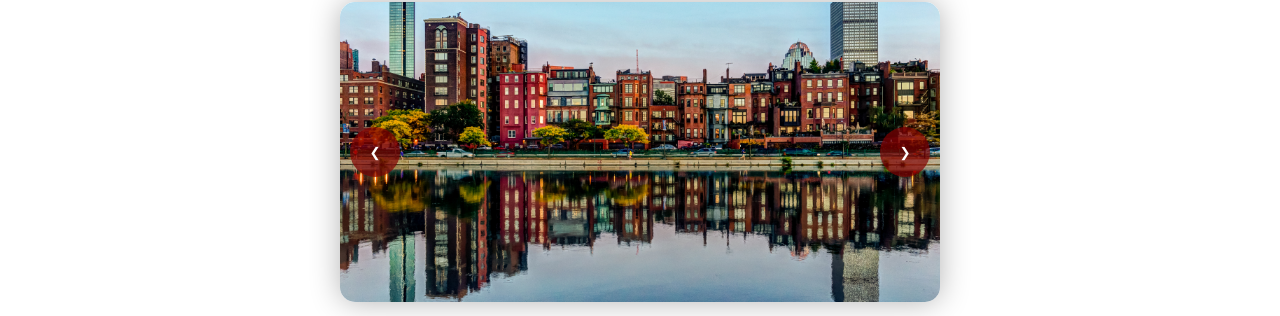
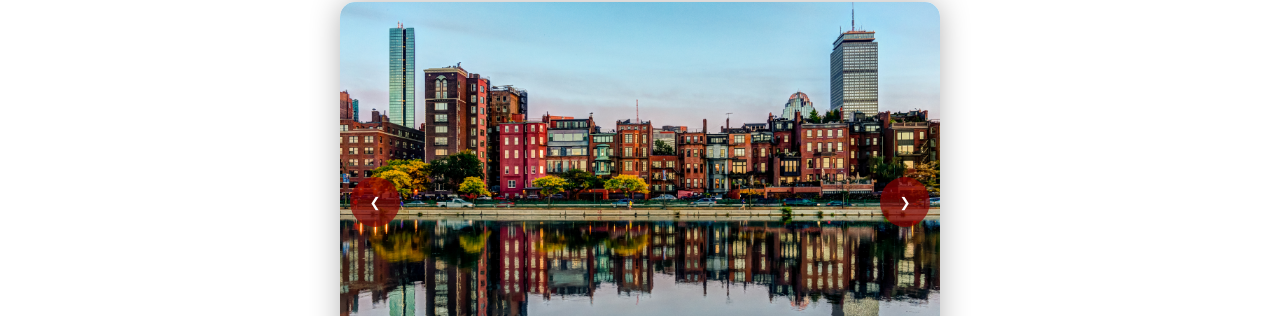
Before and after one commit to GA-JC/tcm24twg04, a plain HTML site: page build/boston.html in a window 1280 px wide. Shown: the part 108-424 px from the top of the page. Drawn offline with Linux system fonts and the light colour scheme.

Commit message:
Update styles.css

```diff
--- a/build/styles.css
+++ b/build/styles.css
@@ -136,8 +136,8 @@ nav ul li .dropdown.active {
     box-shadow: 0 0 30px rgba(0, 0, 0, 0.3); /* sombra */
     overflow: hidden;
     position: relative;
-    width: 900px;
-    height: 500px;
+    width: fit-content;
+    height: fit-content;
     max-width: 100%;
     margin: 0 auto;
     display: flex;
@@ -148,14 +148,14 @@ nav ul li .dropdown.active {
 .carousel img {
     width: 1000px;
     height: 500px;
-    object-fit: cover;
+    object-fit:cover;
     display: none; /* esconde imgs inicialmente */
     transition: transform 0.5s ease; /* animação suave */
 }
 
 .small-carousel {
     width: 600px;
-    height: 300px;
+    height: fit-content;
     margin: 0 auto;
 }
 
```
